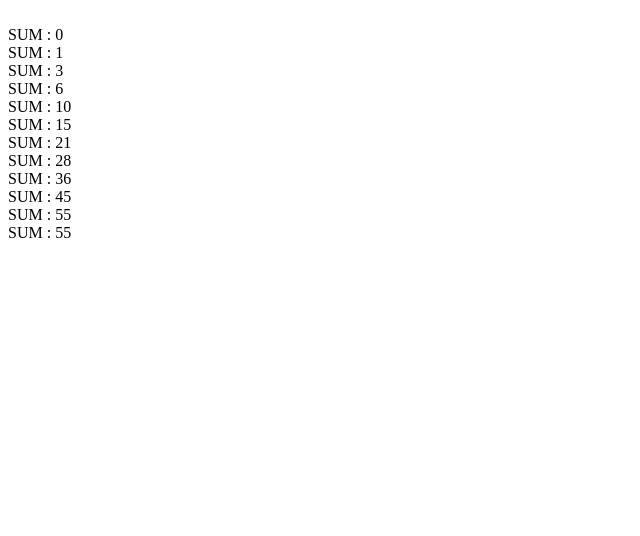
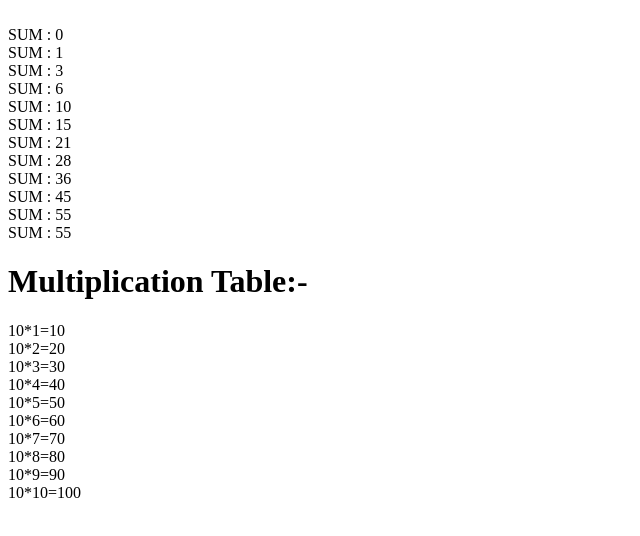
Before and after one commit to thennarasu1027/githubemc2, a plain HTML site: page for.html in a window 1280 px wide. Shown: the whole page, without its empty margins (0-640 px from the left). Drawn offline with Linux system fonts and the light colour scheme.

Commit message:
for.html

```diff
--- a/for.html
+++ b/for.html
@@ -14,6 +14,16 @@
          document.write(" <br>SUM : "+sum);
        }
         document.write(" <br>SUM : "+sum);
+
+    </script>
+    <h1>Multiplication Table:-</h1>
+    <script>
+        var a=10,b;
+        for(i=1;i<=10;i++)
+    {
+        b=a*i;
+        document.write(a+ "*"+i+"="+b+"<br>");
+    }
     </script>
 </body>
 </html>
```
